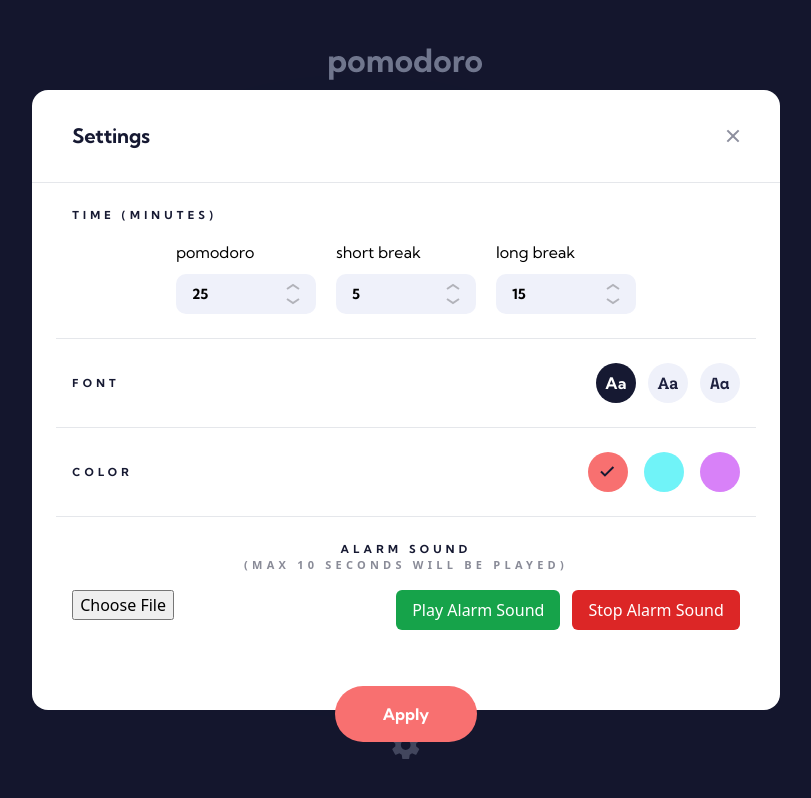
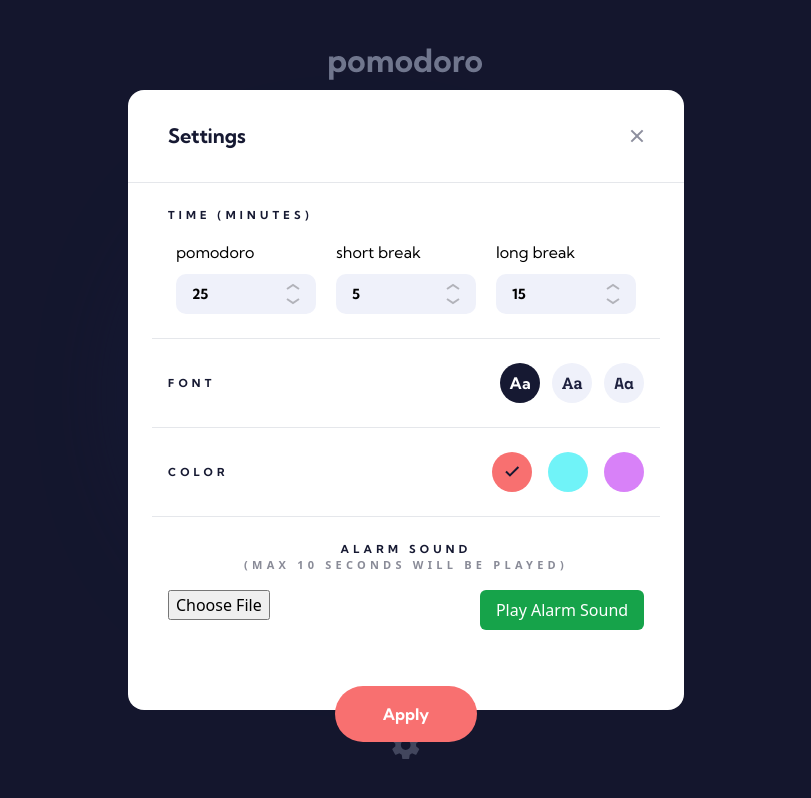
Before and after one commit to Deeperr0/pomodoro-timer, a React (Vite) app: page / in a window 1280 px wide. Both pictures are taken after a click on the icon 640 px from the left and 745 px from the top of the page. Shown: the whole page, without its empty margins (234-1045 px from the left). Built offline with nearby package versions, Linux system fonts and the light colour scheme.

Commit message:
Removed stop audio button from settings and made audio play for 10 seconds only

```diff
--- a/src/components/Settings/Settings.jsx
+++ b/src/components/Settings/Settings.jsx
@@ -2,6 +2,7 @@ import { useState, useRef } from "react";
 import PropTypes from "prop-types";
 import TimeInput from "../TimeInput/TimeInput";
 import Overlay from "../Overlay";
+import bell from "../../assets/bell.wav";
 
 export default function Settings({ setToggleSettings }) {
   const [localPomodoro, setLocalPomodoro] = useState(
@@ -23,6 +24,7 @@ export default function Settings({ setToggleSettings }) {
     localStorage.getItem("alarmSound")
   );
   const audioRef = useRef(null); // Persistent reference to the Audio object
+  const alarmTimeoutRef = useRef(null); // Reference to stop the alarm after 10 seconds
 
   function applyChanges() {
     localStorage.setItem("localPomodoro", localPomodoro);
@@ -52,14 +54,15 @@ export default function Settings({ setToggleSettings }) {
 
   // Play alarm sound
   const playAlarmSound = () => {
-    if (alarmSoundURL) {
-      if (!audioRef.current) {
-        audioRef.current = new Audio(alarmSoundURL); // Create the audio object once
-      }
-      audioRef.current.play(); // Play the sound
-    } else {
-      console.log("No alarm sound found in localStorage!");
+    const alarmSoundURL = localStorage.getItem("alarmSound") || bell;
+    if (!audioRef.current) {
+      audioRef.current = new Audio(alarmSoundURL); // Create the audio object once
     }
+    audioRef.current.play(); // Play the sound
+    // Stop alarm sound after 10 seconds
+    alarmTimeoutRef.current = setTimeout(() => {
+      stopAlarmSound();
+    }, 10000);
   };
 
   // Stop alarm sound
@@ -278,7 +281,7 @@ export default function Settings({ setToggleSettings }) {
           </p>
         </div>
         <div className="flex flex-col gap-3">
-          <div className="flex flex-col md:flex-row gap-3 text-">
+          <div className="flex flex-col md:flex-row gap-3 md:gap-0 md:justify-between text-">
             <input
               type="file"
               accept="audio/*"
@@ -289,12 +292,6 @@ export default function Settings({ setToggleSettings }) {
               className="px-4 py-2 bg-green-600 text-white rounded-md hover:bg-green-700"
             >
               Play Alarm Sound
-            </button>
-            <button
-              onClick={stopAlarmSound}
-              className="px-4 py-2 bg-red-600 text-white rounded-md hover:bg-red-700"
-            >
-              Stop Alarm Sound
             </button>
           </div>
         </div>
--- a/src/components/TimeInput/TimeInput.jsx
+++ b/src/components/TimeInput/TimeInput.jsx
@@ -6,7 +6,6 @@ export default function TimeInput({ time, setTime, defaultValue, font }) {
         min="1"
         max="60"
         value={time}
-        defaultValue={defaultValue}
         onChange={(e) => setTime(e.target.value)}
         className="bg-transparent font-bold text-sm leading-[17px] w-full h-full outline-none"
         style={{ fontFamily: font }}
```
